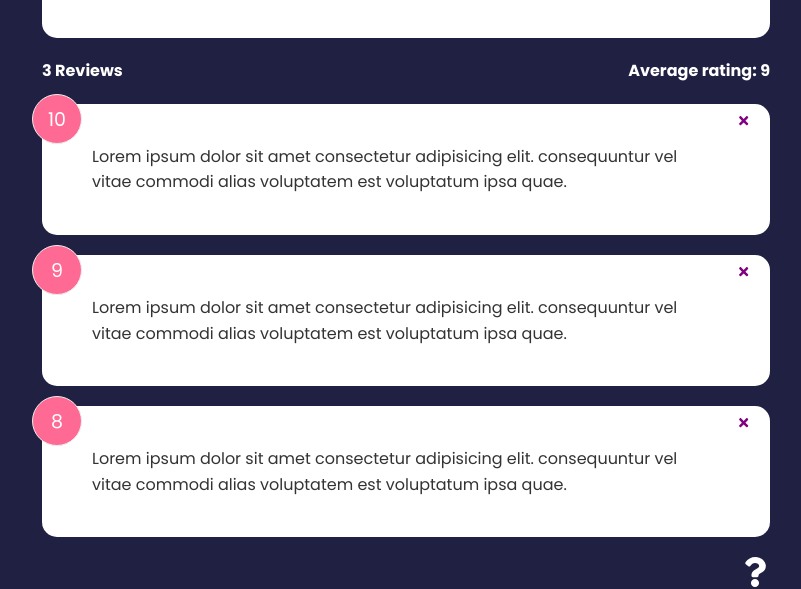
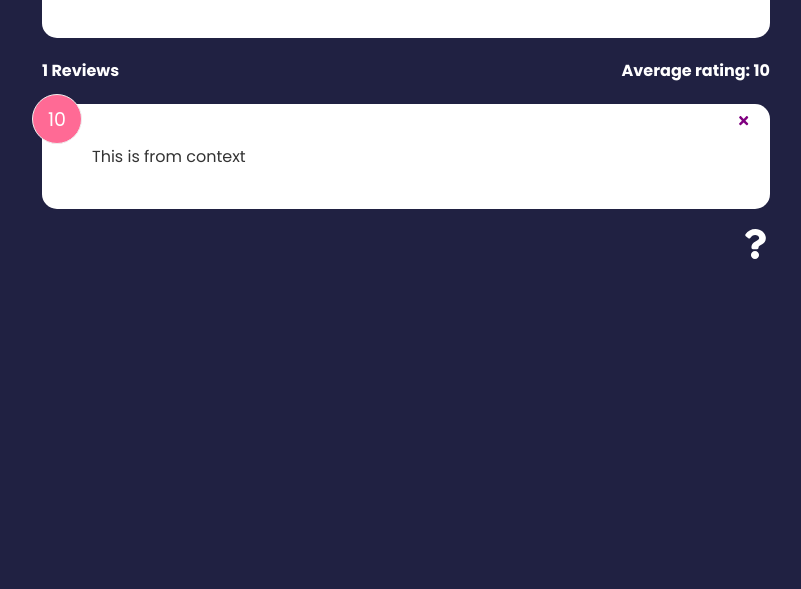
Before and after one commit to VladChepurnoj/feebback-app-react, a React (Create React App) app: page / in a window 1280 px wide. Shown: the part 235-824 px from the top of the page, without its empty margins (234-1035 px from the left). After the commit the page ends 800 px from the top, so only its background shows below. Built offline with nearby package versions, Linux system fonts and the light colour scheme.

Commit message:
Get Global State With The useContext Hook

```diff
--- a/src/App.js
+++ b/src/App.js
@@ -1,4 +1,4 @@
-import React, { useState } from "react";
+import React, { Fragment, useState } from "react";
 import { BrowserRouter as Router, Route, Routes } from "react-router-dom";
 import { v4 as uuidv4 } from "uuid";
 import Header from "./components/Header";
@@ -8,6 +8,7 @@
 import FeedbackForm from "./components/FeedbackForm";
 import AboutPage from "./pages/AboutPage";
 import AboutIconLink from "./components/AboutIconLink";
+import { FeedbackProvider } from "./context/FeedbackContext";
 
 const App = () => {
   const [feedback, setFeedback] = useState(FeedbackData);
@@ -23,6 +24,7 @@
     }
   };
   return (
+    <FeedbackProvider>
       <Router>
         <Header />
         <div className="container">
@@ -31,14 +33,11 @@
               path="/"
               exact
               element={
-              <>
+                <Fragment>
                   <FeedbackForm handleAdd={addFeedback} />
                   <FeedbackStats feedback={feedback} />
-                <FeedbackList
-                  feedback={feedback}
-                  handleDelete={deleteFeedback}
-                />
-              </>
+                  <FeedbackList handleDelete={deleteFeedback} />
+                </Fragment>
               }
             ></Route>
             <Route path="/about" element={<AboutPage />} />
@@ -47,6 +46,7 @@
           <AboutIconLink />
         </div>
       </Router>
+    </FeedbackProvider>
   );
 };
 
--- a/src/components/FeedbackList.jsx
+++ b/src/components/FeedbackList.jsx
@@ -1,9 +1,13 @@
 import { motion, AnimatePresence } from "framer-motion";
+import { useContext } from "react";
 import React from "react";
-import PropTypes from "prop-types";
+// import PropTypes from "prop-types";
 import FeedbackItem from "./FeedbackItem";
+import FeedbackContext from "../context/FeedbackContext";
 
-const FeedbackList = ({ feedback, handleDelete }) => {
+const FeedbackList = ({ handleDelete }) => {
+  const { feedback } = useContext(FeedbackContext);
+
   if (!feedback || feedback.length === 0) {
     return <p>No feedback yet</p>;
   }
@@ -38,14 +42,14 @@
   // );
 };
 
-FeedbackList.propTypes = {
-  feedback: PropTypes.arrayOf(
-    PropTypes.shape({
-      id: PropTypes.number.isRequired,
-      text: PropTypes.string.isRequired,
-      rating: PropTypes.number.isRequired,
-    })
-  ),
-};
+// FeedbackList.propTypes = {
+//   feedback: PropTypes.arrayOf(
+//     PropTypes.shape({
+//       id: PropTypes.number.isRequired,
+//       text: PropTypes.string.isRequired,
+//       rating: PropTypes.number.isRequired,
+//     })
+//   ),
+// };
 
 export default FeedbackList;
--- a/src/components/FeedbackStats.jsx
+++ b/src/components/FeedbackStats.jsx
@@ -1,7 +1,9 @@
-import React from "react";
-import PropTypes from "prop-types";
+import React, { useContext } from "react";
+import FeedbackContext from "../context/FeedbackContext";
 
-const FeedbackStats = ({ feedback }) => {
+const FeedbackStats = () => {
+  const { feedback } = useContext(FeedbackContext);
+
   let average =
     feedback.reduce((acc, cur) => {
       return acc + cur.rating;
@@ -17,8 +19,4 @@
   );
 };
 
-FeedbackStats.propTypes = {
-  feedback: PropTypes.array.isRequired,
-};
-
 export default FeedbackStats;
--- /dev/null
+++ b/src/context/FeedbackContext.js
@@ -0,0 +1,21 @@
+import { createContext, useState } from "react";
+
+const FeedbackContext = createContext();
+
+export const FeedbackProvider = ({ children }) => {
+  const [feedback, setFeedback] = useState([
+    {
+      id: 1,
+      text: "This is from context",
+      rating: 10,
+    },
+  ]);
+
+  return (
+    <FeedbackContext.Provider value={{ feedback }}>
+      {children}
+    </FeedbackContext.Provider>
+  );
+};
+
+export default FeedbackContext;
```
Lines whose indentation alone changed are shown as unchanged.
